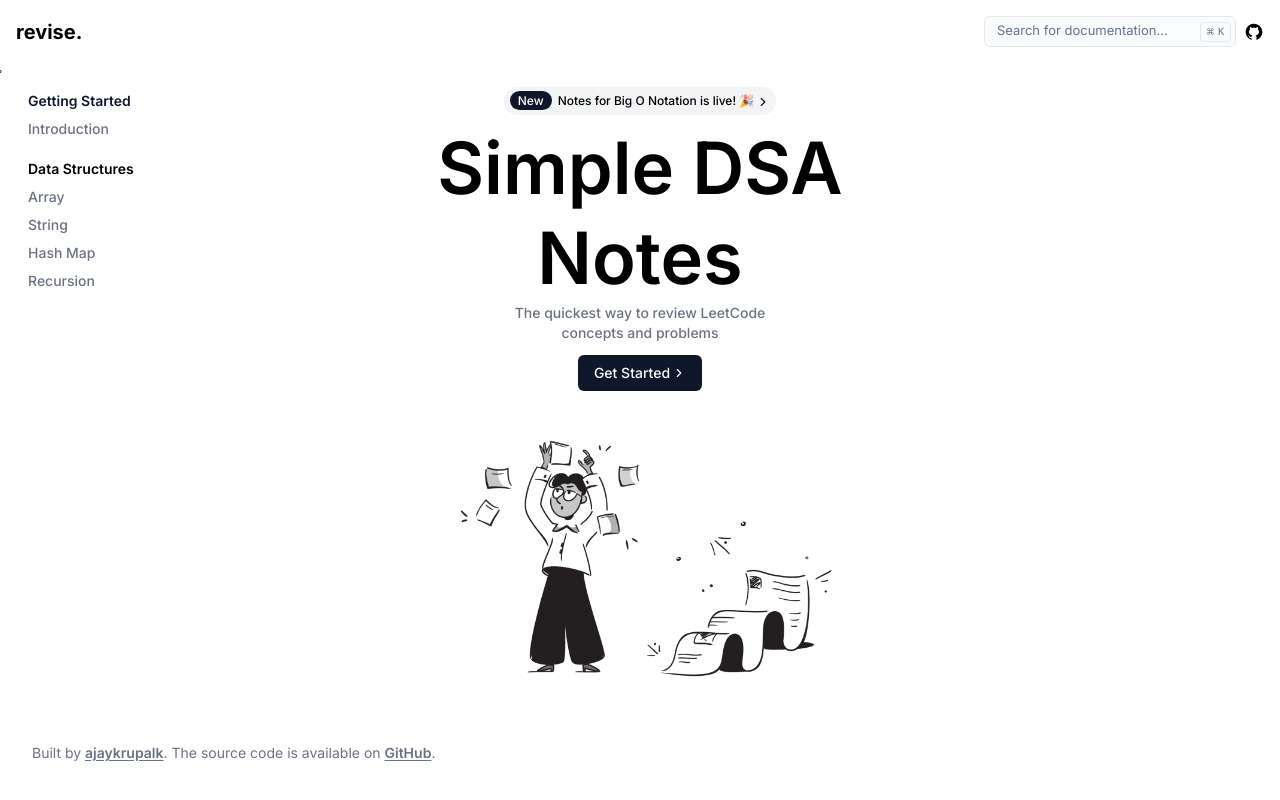
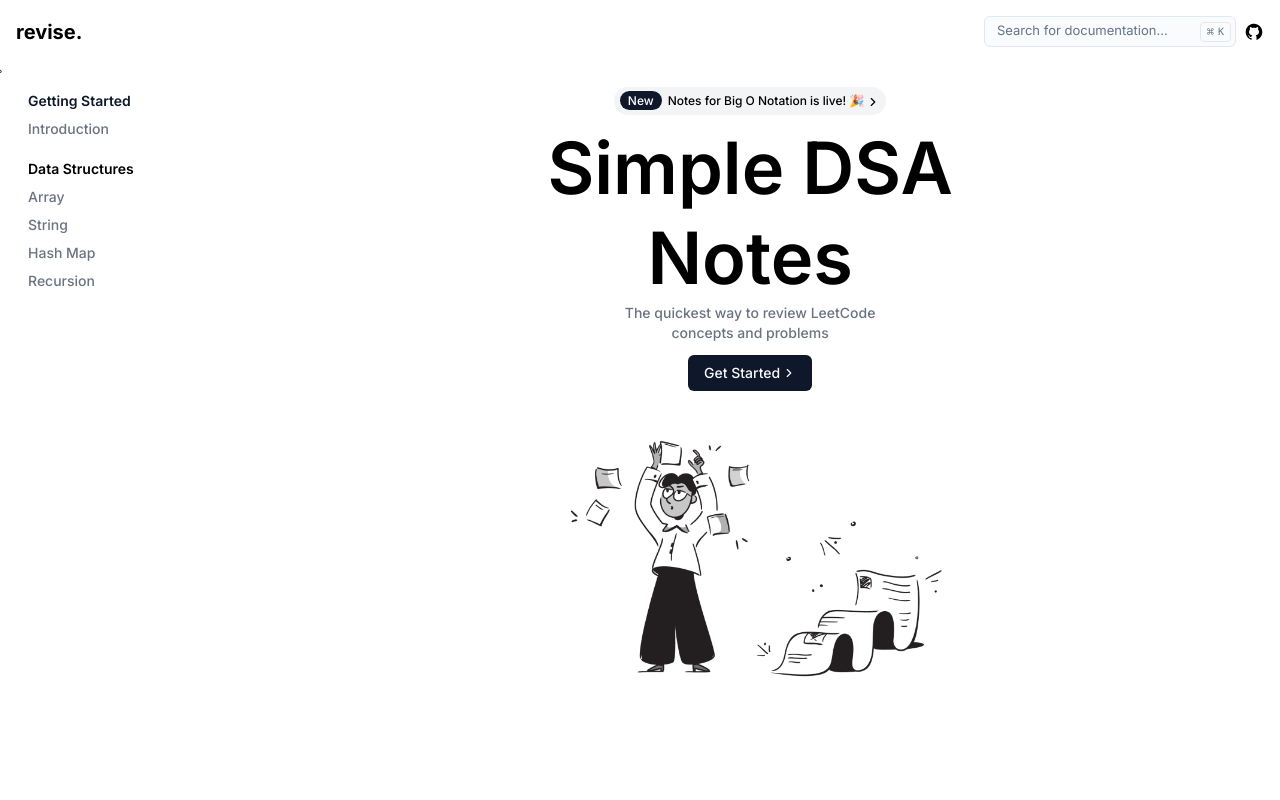
Before and after one commit to ajaykrupalk/revisedsa, a React (Vite) app: page / in a window 1280 px wide. Shown: the top 800 px of the page. Built offline with nearby package versions, Linux system fonts and the light colour scheme.

Commit message:
changed menu from fixed

```diff
--- a/src/components/core/header.tsx
+++ b/src/components/core/header.tsx
@@ -2,7 +2,7 @@ import { ComboboxDemo } from "./combobox";
 
 export default function Header() {
     return (
-        <div className="sticky top-0 z-10 w-full h-full pt-4 pl-4 pr-4 pb-1 flex flex-row justify-between backdrop-blur-sm bg-white/30">
+        <div className="sticky top-0 z-10 w-full h-full pt-4 pl-4 pr-4 pb-1 flex flex-row justify-between backdrop-blur-sm bg-white/50">
             <div className="flex items-center">
                 <h1 className="font-bold text-xl inline-flex items-end">revise.</h1>
             </div>
--- a/src/components/core/menu.tsx
+++ b/src/components/core/menu.tsx
@@ -1,13 +1,17 @@
 export default function Menu() {
     return (
-        <div className="fixed w-40 px-4 mt-3 ml-3 text-[14px] leading-loose overflow-y-hidden">
+        <div className="h-screen w-60 px-4 mt-3 ml-3 text-[14px] leading-loose overflow-y-hidden">
+            <div>
                 <h3 className="font-semibold text-slate-900">Getting Started</h3>
                 <p className="font-medium text-gray-500 hover:text-slate-900">Introduction</p>
-            <h3 className="font-semibold mt-3">Data Structures</h3>
+            </div>
+            <div className="mt-3">
+                <h3 className="font-semibold">Data Structures</h3>
                 <p className="font-medium text-gray-500 hover:text-slate-900">Array</p>
                 <p className="font-medium text-gray-500 hover:text-slate-900">String</p>
                 <p className="font-medium text-gray-500 hover:text-slate-900">Hash Map</p>
                 <p className="font-medium text-gray-500 hover:text-slate-900">Recursion</p>
             </div>
+        </div>
     )
 }
```
Lines whose indentation alone changed are shown as unchanged.
